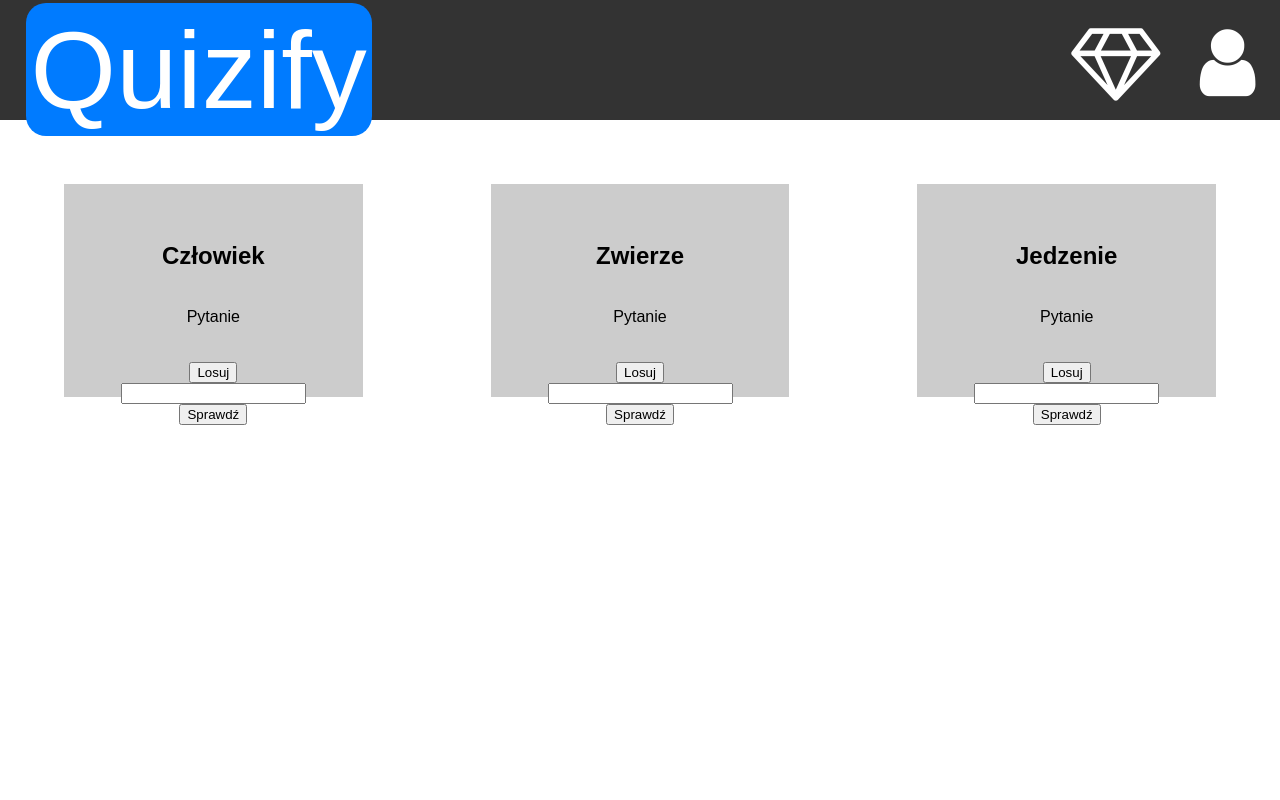
After one commit to SMOLM/PROJOPP_Aplikacja, a PHP site: page /subpages/ang/ang.html in a window 1280 px wide. The commit adds this page. Run offline with PHP 8.4, Linux system fonts and the light colour scheme.

Commit message:
Small update

```diff
--- /dev/null
+++ b/subpages/ang/ang-script.js
@@ -0,0 +1,74 @@
+function getRandomInt(max) {
+    return Math.floor(Math.random() * max);
+  }
+
+let questions= [
+    ["Eye", "Oko"],
+    ["Noga", "Leg"],
+];
+
+const quest1 = document.getElementById("questionText1"); //pobiera element po id w HTML
+const draw1 = document.getElementById("randomButton1");
+const answer1 = document.getElementById("answerInput1"); //pobiera element po id w HTML
+const sumbit1 = document.getElementById("submitButton1");
+let currQuest = 0;
+
+draw1.addEventListener("click", () => { //słucha czy przycisk "losuj" został naciśnięty
+	currQuest=getRandomInt(questions.length) //losuje pytanie z tablicy
+	quest1.innerHTML=questions[currQuest][0] //podmienia napis "pytanie" w HTML na wylosowane pytanie
+	answer1.value=""; // po kliknieciu losuj pole na odpowiedz zawsze bedzie czyszczone
+});
+sumbit1.addEventListener("click", () => { //słucha czy przycisk "potwierdz" został naciśniety
+	if (answer1.value==questions[currQuest][1]) { //sprawdza czy odpowiedz jest zgodna z odpowiedzia przypisana do wylosowanego pytania
+		answer1.value="DOBRZE"; //jezeli tak to wyświetla "dobrze" zamiast odpowiedzi
+	} else {
+		answer1.value="ŹLE"; //jeżeli żle to wyświetla "źle" zamiast odpowiedzi
+	};
+});
+
+let questions2= [
+	["Panda", "Panda"],
+	["Łosoś", "Salmon"],
+];
+// tworzymy tablice która zawiera pytania i odpowiedzi do tych pytań
+const quest2 = document.getElementById("questionText2"); //pobiera element po id w HTML
+const draw2 = document.getElementById("randomButton2"); //pobiera element po id w HTML
+const answer2 = document.getElementById("answerInput2"); //pobiera element po id w HTML
+const sumbit2 = document.getElementById("submitButton2"); //pobiera element po id w HTML
+
+draw2.addEventListener("click", () => { //słucha czy przycisk "losuj" został naciśnięty
+	currQuest=getRandomInt(questions2.length) //losuje pytanie z tablicy
+	quest2.innerHTML=questions2[currQuest][0] //podmienia napis "pytanie" w HTML na wylosowane pytanie
+	answer2.value=""; // po kliknieciu losuj pole na odpowiedz zawsze bedzie czyszczone
+});
+sumbit2.addEventListener("click", () => { //słucha czy przycisk "potwierdz" został naciśniety
+	if (answer2.value==questions2[currQuest][1]) { //sprawdza czy odpowiedz jest zgodna z odpowiedzia przypisana do wylosowanego pytania
+		answer2.value="dobrze"; //jezeli tak to wyświetla "dobrze" zamiast odpowiedzi
+	} else {
+		answer2.value="źle"; //jeżeli żle to wyświetla "źle" zamiast odpowiedzi
+	};
+});
+
+let questions3= [
+    ["Pieczone ziemniaki", "Baked potatto"],
+    ["Steak", "Stek"],
+];
+// tworzymy tablice która zawiera pytania i odpowiedzi do tych pytań
+
+const quest3 = document.getElementById("questionText3"); //pobiera element po id w HTML
+const draw3 = document.getElementById("randomButton3"); //pobiera element po id w HTML
+const answer3 = document.getElementById("answerInput3"); //pobiera element po id w HTML
+const sumbit3 = document.getElementById("submitButton3"); //pobiera element po id w HTML
+
+draw3.addEventListener("click", () => { //słucha czy przycisk "losuj" został naciśnięty
+	currQuest=getRandomInt(questions3.length) //losuje pytanie z tablicy
+	quest3.innerHTML=questions3[currQuest][0] //podmienia napis "pytanie" w HTML na wylosowane pytanie
+	answer3.value=""; // po kliknieciu losuj pole na odpowiedz zawsze bedzie czyszczone
+});
+sumbit3.addEventListener("click", () => { //słucha czy przycisk "potwierdz" został naciśniety
+	if (answer3.value==questions3[currQuest][1]) { //sprawdza czy odpowiedz jest zgodna z odpowiedzia przypisana do wylosowanego pytania
+		answer3.value="dobrze"; //jezeli tak to wyświetla "dobrze" zamiast odpowiedzi
+	} else {
+		answer3.value="źle"; //jeżeli żle to wyświetla "źle" zamiast odpowiedzi
+	};
+});
--- /dev/null
+++ b/subpages/ang/ang-style.css
@@ -0,0 +1,69 @@
+body {
+    margin: 0;
+    padding: 0;
+    overflow: hidden;
+    font-family: sans-serif;
+}
+
+a:link, a:visited {
+    color: white;
+    text-decoration: none;
+}
+
+.container {
+    width: 100vw;
+    height: 100vh;
+    display: flex;
+    flex-direction: column;
+}
+
+.header {
+    height: 15%;
+    width: 100%;
+    display: flex;
+    align-items: center;
+    background-color: #333;
+    color: white;
+}
+
+.logospan {
+    background-color: #007bff;
+    border-radius: 20px;
+    padding: 5px;
+}
+.logo {
+    height: 90%;
+    width: 50%;
+    margin-left: 2%;
+    margin-right: 35%;
+	box-sizing: border-box;
+    font-size: 110px;
+    color: white;
+}
+.logo a {
+    color: white;
+}
+
+.premium, .user {
+    height: 70%;
+    width: 7%;
+    margin: 2%;
+    margin-right: 2%;
+    color: white;
+}
+
+.content {
+    height: 85%;
+    width: 100%;
+    display: flex;
+    flex-direction: row;
+}
+
+.questions {
+    height: 20%;
+    width: 20%;
+    padding: 3%;
+    margin: 5%;
+    background-color: #ccc;
+    text-align: center;
+}
--- /dev/null
+++ b/subpages/ang/ang.html
@@ -0,0 +1,52 @@
+<!DOCTYPE html>
+<html lang="en">
+<head>
+    <meta charset="UTF-8">
+    <meta name="viewport" content="width=device-width, initial-scale=1.0">
+    <title>Document</title>
+
+    <link rel="stylesheet" href="./ang-style.css">
+    <link rel="stylesheet" href="../../src/fontello/css/fontello.css">
+</head>
+<body>
+    <div class="container">
+        <div class="header">
+            <div class="logo"><a href="../../index.html"><span class="logospan">Quizify</span></a></div>
+            <div class="premium"><i class="icon-diamond"></i></div>
+            <a href="../../subpages/user-log/user-log.html"> <!-- podpięcie podstorny z logowaniem -->
+                <div class="user"><i class="icon-user"></i></div>
+            </a>
+        </div>
+        <div class="content">
+            <div class="questions" >
+				<h2>Człowiek</h2> <!-- quiz na dodawanie i odejmowanie -->
+                <br>
+                <div id="questionText1">Pytanie</div> <!-- napis "pytanie" pod który podstawimy wylosowane działanie -->
+                <br><br>
+                <button class="randomButton" id="randomButton1">Losuj</button>
+                <input type="text" id="answerInput1"> <!-- miejsce w które użytkownik wstawia odpowiedź-->
+                <button id="submitButton1">Sprawdź</button>
+            </div>
+			<div class="questions">
+				<h2>Zwierze</h2> <!-- quzi na mnożenie i dzielenie -->
+                <br>
+                <div id="questionText2">Pytanie</div> <!-- napis "pytanie" pod który podstawimy wylosowane działanie -->
+                <br><br>
+                <button class="randomButton" id="randomButton2">Losuj</button>
+                <input type="text" id="answerInput2"> <!-- miejsce w które użytkownik wstawia odpowiedź-->
+                <button id="submitButton2">Sprawdź</button>
+            </div>
+			<div class="questions">
+				<h2>Jedzenie</h2>
+                <br>
+                <div id="questionText3">Pytanie</div>
+                <br><br>
+                <button class="randomButton" id="randomButton3">Losuj</button>
+                <input type="text" id="answerInput3">
+                <button id="submitButton3">Sprawdź</button>
+            </div>
+        </div>
+    </div>
+    <script src="./ang-script.js"></script>
+</body>
+</html>
```
Also changed, not shown: index.html (+24 -9 lines), style-main.css (+10 -10 lines).
